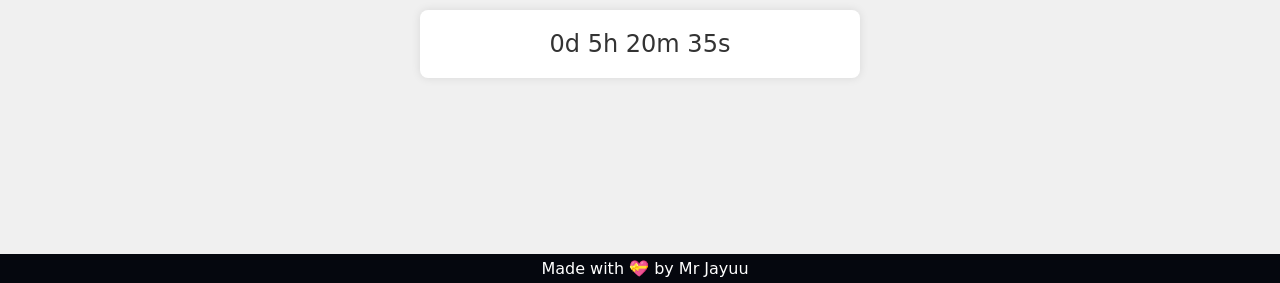
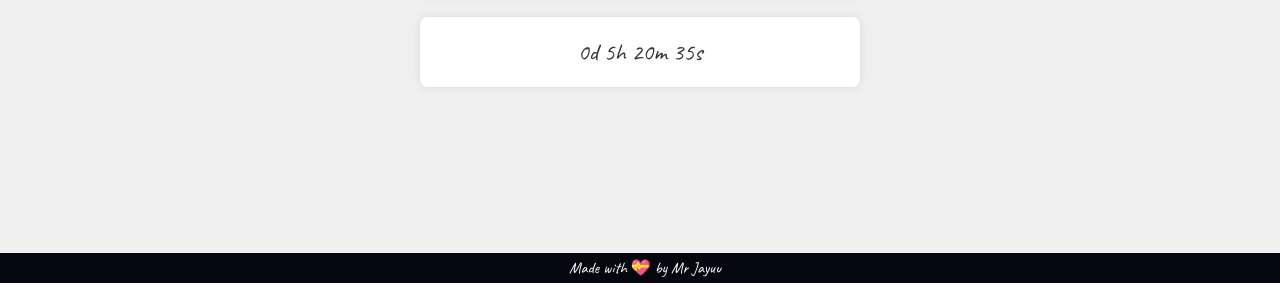
Before and after one commit to jayeshsc5/happy-newyear-24, a plain HTML site: page index.html in a window 1280 px wide. Shown: the part 517-800 px from the top of the page. Drawn offline with Linux system fonts and the light colour scheme.

Commit message:
Update style.css

```diff
--- a/style.css
+++ b/style.css
@@ -1,3 +1,4 @@
+@import url('https://fonts.googleapis.com/css2?family=Caveat:wght@400;700&display=swap');
 body {
     font-family: 'Arial', sans-serif;
     margin: 0;
```
